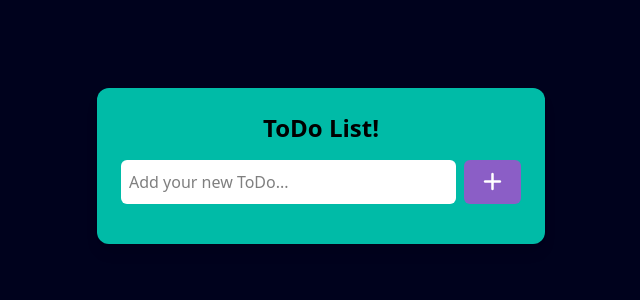
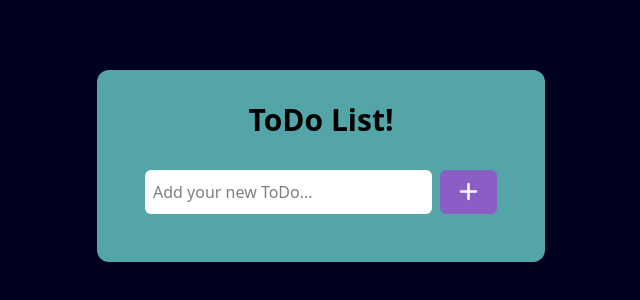
Before and after one commit to mahedihasan05/js-advance-assignment-1, a website built with Vite: page index.html in a window 1280 px wide. Shown: the part 234-534 px from the top of the page, without its empty margins (319-959 px from the left). Built offline with nearby package versions, Linux system fonts and the light colour scheme.

Commit message:
html edited

```diff
--- a/index.html
+++ b/index.html
@@ -9,8 +9,8 @@
 </head>
 <body class="bg-[#00021d] flex items-center justify-center h-screen">
   <!-- To Do App -->
-   <div class="bg-teal-500 p-6 rounded-xl w-full max-w-md shadow-lg">
-    <h2 class="text-center text-2xl font-bold text-black mb-4">ToDo List!</h2>
+   <div class="bg-[#53a5a8] px-12 py-8 rounded-xl w-full max-w-md shadow-lg">
+    <h2 class="text-center text-3xl font-bold text-black mb-8">ToDo List!</h2>
 
     <div class="flex gap-2 mb-4">
       <input id="todo-input" type="text" placeholder="Add your new ToDo..."
```
